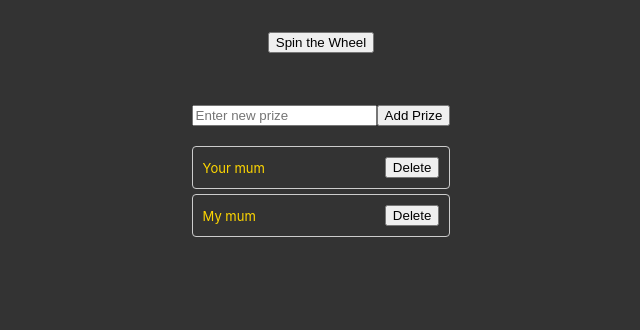
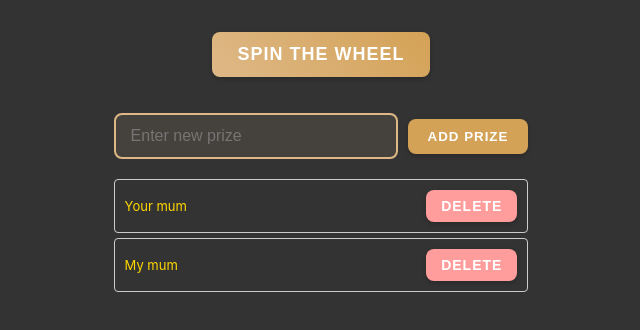
Before and after one commit to JanZaion/restaurant-roulette, a React (Vite) app: page / in a window 1280 px wide. Shown: the top 330 px of the page, without its empty margins (319-959 px from the left). Built offline with nearby package versions, Linux system fonts and the light colour scheme.

Commit message:
feat: add some more styles

```diff
--- a/src/App.css
+++ b/src/App.css
@@ -1,5 +1,5 @@
 body {
-  margin: 0 auto;
+  margin: 0;
   padding: 0;
   background: #333;
   text-align: center;
@@ -7,21 +7,29 @@ body {
   place-items: center;
   font-family: Inter, system-ui, Avenir, Helvetica, Arial, sans-serif;
   font-size: small;
+  width: 100%;
+  box-sizing: border-box;
 }
 
 .container {
   display: flex;
   flex-direction: column;
   align-items: center;
-  gap: 2rem;
-  padding: 2rem;
+  gap: 1rem;
+  padding: 1rem;
+  padding-top: 2rem;
   overflow: hidden;
+  width: 100%;
+  max-width: 500px;
+  margin: 0 auto;
+  box-sizing: border-box;
 }
 
 .wheel-container {
   position: relative;
   width: 350px;
   height: 350px;
+  margin-top: 100px;
 }
 
 .wheel {
@@ -64,11 +72,27 @@ body {
 }
 
 .prize-list {
-  margin: 20px;
+  margin: 0px;
 }
 
 .prize-list form {
   margin-bottom: 20px;
+}
+
+.prize-list form input {
+  padding: 12px 15px;
+  border: 2px solid burlywood;
+  border-radius: 8px;
+  font-size: 16px;
+  width: 250px;
+  transition: all 0.3s ease;
+  background: rgba(222, 184, 135, 0.1);
+}
+
+.prize-list form input:focus {
+  outline: none;
+  border-color: #d4a256;
+  box-shadow: 0 0 10px rgba(222, 184, 135, 0.3);
 }
 
 .prize-list ul {
@@ -85,3 +109,84 @@ body {
   border: 1px solid #ccc;
   border-radius: 4px;
 }
+
+button {
+  padding: 10px 20px;
+  border: none;
+  border-radius: 8px;
+  background: burlywood;
+  color: white;
+  font-weight: bold;
+  cursor: pointer;
+  transition: all 0.3s ease;
+  text-transform: uppercase;
+  letter-spacing: 1px;
+  box-shadow: 0 2px 5px rgba(0, 0, 0, 0.2);
+}
+
+button:hover {
+  background: #d4a256;
+  transform: translateY(-2px);
+  box-shadow: 0 4px 8px rgba(0, 0, 0, 0.2);
+}
+
+button:active {
+  transform: translateY(0);
+  box-shadow: 0 1px 3px rgba(0, 0, 0, 0.2);
+}
+
+/* Delete button specific styling */
+.prize-list li button {
+  background: #ff9c9c;
+  padding: 8px 15px;
+  font-size: 14px;
+}
+
+.prize-list li button:hover {
+  background: #ff7070;
+}
+
+/* Add Prize button specific styling */
+.prize-list form button {
+  margin-left: 10px;
+  background: #d4a256;
+}
+
+.prize-list form button:hover {
+  background: burlywood;
+}
+
+/* Toggle view button specific styling */
+.container > button {
+  background: linear-gradient(45deg, burlywood, #d4a256);
+  margin-bottom: 20px;
+  font-size: 18px;
+  padding: 12px 25px;
+}
+
+/* Add media queries */
+@media screen and (max-width: 480px) {
+  .wheel-container {
+    width: 300px;
+    height: 300px;
+    margin-top: 100px;
+  }
+
+  .container {
+    padding: 0.5rem;
+    gap: 0.5rem;
+    padding-top: 2rem;
+  }
+
+  .prize-list form input {
+    width: 200px;
+  }
+}
+
+@media screen and (max-width: 350px) {
+  .wheel-container {
+    width: 290px;
+    height: 290px;
+    margin-top: 100px;
+  }
+}
```
